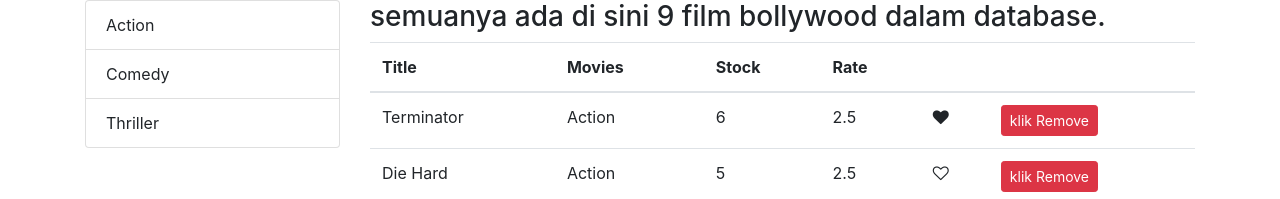
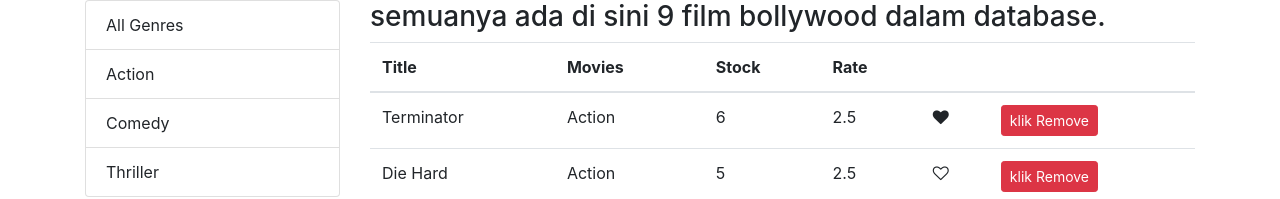
Before and after one commit to halalan/codewithmosh-vidly, a React (Create React App) app: page / in a window 1280 px wide. Shown: the top 199 px of the page. Built offline with nearby package versions, Linux system fonts and the light colour scheme.

Commit message:
finall Filtering- Adding All Genres

```diff
--- a/src/components/common/listGroup.jsx
+++ b/src/components/common/listGroup.jsx
@@ -5,8 +5,7 @@ const ListGroup = (props) => {
     const { items, valueProperty, textProperty, onItemSelect, selectedItem } = props;
     return <ul className="list-group">
     { items.map(item =>
-    <li onClick={() => onItemSelect(item) }
-     key={item[valueProperty]}
+    <li onClick={() => onItemSelect(item) } key={item[valueProperty]}
       className={ item === selectedItem ? "list-group-item active" : "list-group-item"}
       >
     {item[textProperty]}</li>)}
--- a/src/components/movies.jsx
+++ b/src/components/movies.jsx
@@ -15,10 +15,11 @@ import { getGenres } from "../services/fakeGenreService";
    };
 
    componentDidMount(){
-this.setState({movies: getMovies(), genres: getGenres()})
-   }
+     const genres = [{ name: 'All Genres'},...getGenres()]
 
 
+      this.setState({ movies: getMovies(), genres});
+   }
    handleDelete = (movie) => {
   const movies = this.state.movies.filter(m => m._id !== movie._id);
   this.setState({ movies });
@@ -36,7 +37,7 @@ handlePageChange = page  => {
   this.setState({ currentPage : page});
 };
  handleGenreSelect = genre  => {
-   this.setState({ selectedGenre: genre});
+   this.setState({ selectedGenre: genre, currentPage: 1});
  };
 
    render() {
@@ -45,7 +46,8 @@ const {pageSize, currentPage,selectedGenre, movies: allMovies}= this.state;
 
 if (count === 0 )
  return <h1 className = "body1">Tidak ada film dalam database!!!!!!!!!!</h1>;
-  const filtered = selectedGenre
+  const filtered =
+  selectedGenre  && selectedGenre._id
   ? allMovies.filter(m => m.genre._id === selectedGenre._id )
   : allMovies;
  const movies = paginate(filtered,currentPage, pageSize)
@@ -98,9 +100,7 @@ if (count === 0 )
          pageSize={pageSize}
          currentPage={currentPage}
          />
-
          </div>
-
          </div>
     )
 }
```
